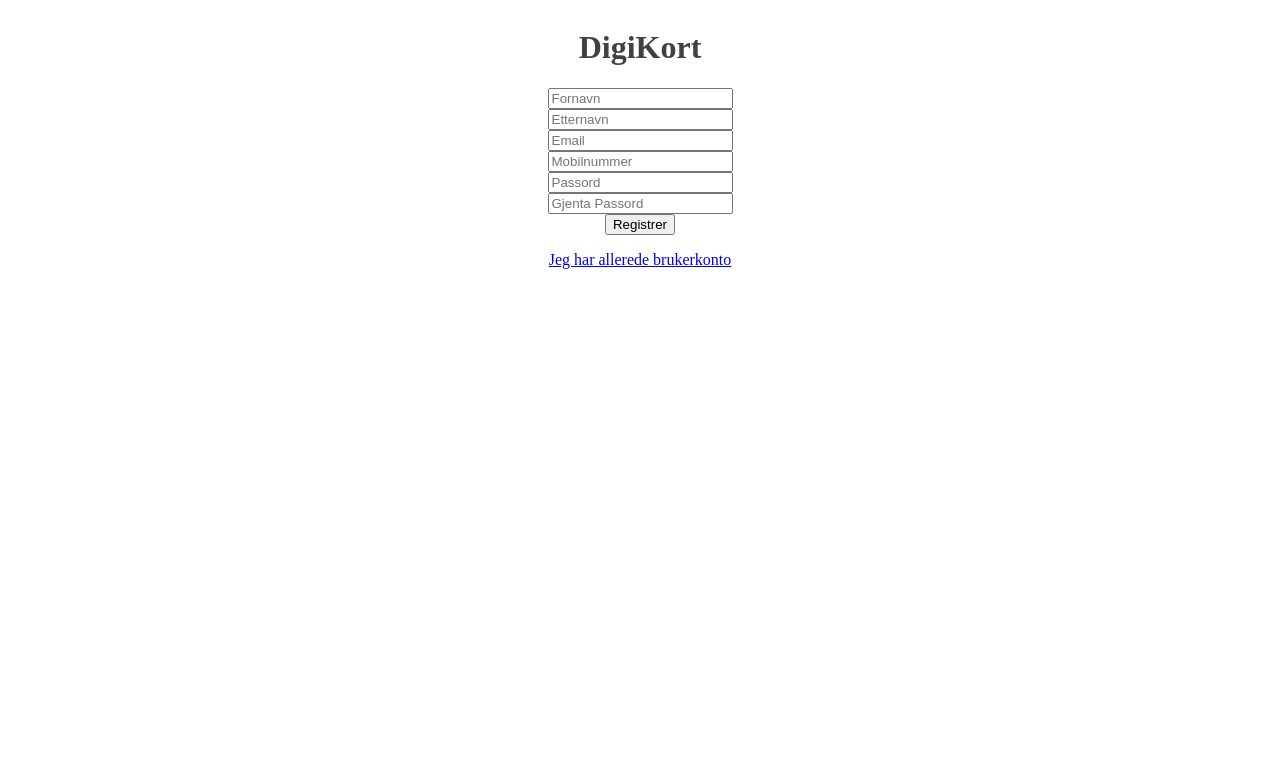
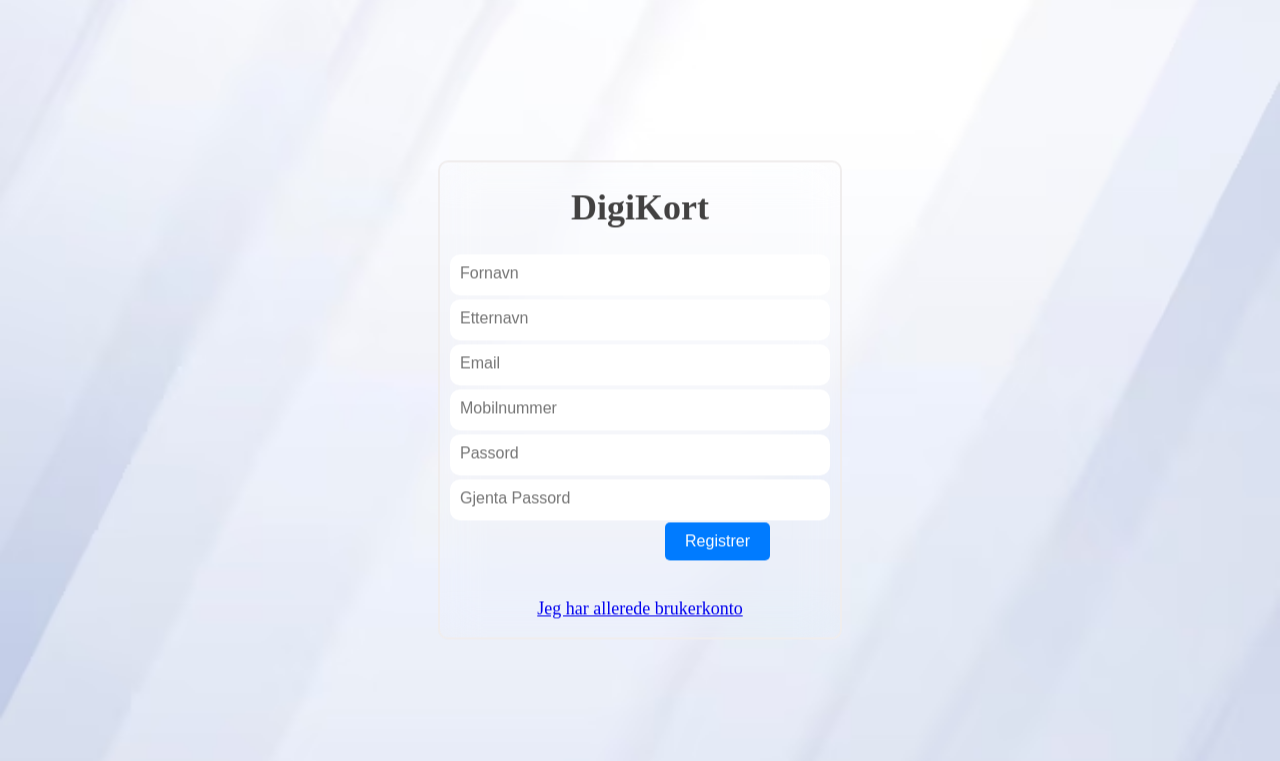
Before and after one commit to vikhok/digikort, a PHP site: page /pages/Registrer-konto.php in a window 1280 px wide. Shown: the top 761 px of the page. Run offline with PHP 8.4, Linux system fonts and the light colour scheme; some libraries are stand-ins or nearby versions.

Commit message:
Merge styling-dokuments and html-cleanup

```diff
--- a/pages/Registrer-konto.php
+++ b/pages/Registrer-konto.php
@@ -4,7 +4,7 @@
     <meta charset="UTF-8">
     <meta http-equiv="X-UA-Compatible" content="IE=edge">
     <meta name="viewport" content="width=device-width, initial-scale=1.0">
-    <link rel="stylesheet" href="styling/Styles-registrer-konto.css">
+    <link rel="stylesheet" href="styling/Styles-login.css">
     <link rel="stylesheet" href="fonts/fontawesome-free-6.3.0-web/fontawesome.min.css">
     <link rel="stylesheet" href="https://cdnjs.cloudflare.com/ajax/libs/font-awesome/6.3.0/css/all.min.css" integrity="sha512-SzlrxWUlpfuzQ+pcUCosxcglQRNAq/DZjVsC0lE40xsADsfeQoEypE+enwcOiGjk/bSuGGKHEyjSoQ1zVisanQ==" crossorigin="anonymous" referrerpolicy="no-referrer"/>
     <title>Registrer</title>
@@ -18,29 +18,13 @@
         <div class="digikort-heading">
             <h1>DigiKort</h1>
         </div>
-
-        <div class="firstname-form">
-            <input type="text" class="form-control" placeholder="Fornavn" required>
-        </div>
-
-        <div class="surname-form">
-            <input type="text" class="form-control" placeholder="Etternavn" required>
-        </div>
-
-        <div class="email-register-form">
-            <input type="text" class="form-control" placeholder="Email" required>
-        </div>
-
-        <div class="phonenumber-form">
-            <input type="tel" class="form-control" placeholder="Mobilnummer" required>
-        </div>
-
-        <div class="register-password-form">
-            <input type="password" class="form-control" placeholder="Passord" required>
-        </div>
-
-        <div class="confirm-password-form">
-            <input type="password" class="form-control" placeholder="Gjenta Passord" required>
+        <div class="form-control">
+            <input class="firstname-form" type="text"  placeholder="Fornavn" required>
+            <input class="surname-form" type="text"  placeholder="Etternavn" required>
+            <input class="email-register-form" type="text"  placeholder="Email" required>
+            <input class="phonenumber-form" type="tel"  placeholder="Mobilnummer" required>
+            <input class="register-password-form" type="password"  placeholder="Passord" required>
+            <input class="confirm-password-form" type="password"  placeholder="Gjenta Passord" required>
         </div>
 
         <div>
--- a/pages/login.php
+++ b/pages/login.php
@@ -4,7 +4,7 @@
     <meta charset="UTF-8">
     <meta http-equiv="X-UA-Compatible" content="IE=edge">
     <meta name="viewport" content="width=device-width, initial-scale=1.0">
-    <link rel="stylesheet" href="styling/styles.css">
+    <link rel="stylesheet" href="styling/styles-login.css">
     <link rel="stylesheet" href="fonts/fontawesome-free-6.3.0-web/fontawesome.min.css">
     <link rel="stylesheet" href="https://cdnjs.cloudflare.com/ajax/libs/font-awesome/6.3.0/css/all.min.css" integrity="sha512-SzlrxWUlpfuzQ+pcUCosxcglQRNAq/DZjVsC0lE40xsADsfeQoEypE+enwcOiGjk/bSuGGKHEyjSoQ1zVisanQ==" crossorigin="anonymous" referrerpolicy="no-referrer"/>
     <title>Login</title>
--- a/pages/styling/Styles-login.css
+++ b/pages/styling/Styles-login.css
@@ -20,7 +20,7 @@ body {
     text-align: left;
 }
 
-.email-form, .password-form{
+.email-form, .password-form, .firstname-form{
     position: relative;
     width: 90%;
     border-bottom: 1px solid #414242;
@@ -37,12 +37,12 @@ body {
 }
 
 
-input[type=text], input[type=password] {
-    width: 100%;
+input[type=text], input[type=password], input[type=tel] {
+    width: 90%;
     border-radius: 10px;
-    padding: 20px 10px 10px;
+    padding: 10px 10px 13px;
     margin: 2px 0px;
-    background: transparent;
+    background: white;
     border: none;
     outline: none;
     font-size: medium;
--- a/pages/styling/Styles-registrer-konto.css
+++ /dev/null
@@ -1,20 +0,0 @@
-body {
-    display: flex;
-    justify-content: center;
-    align-items: center;
-    text-align: center;
-    background-size: cover;
-    -webkit-background-size: cover;
-    -moz-background-size: cover;
-    -o-background-size: cover;
-    background-position: center;
-}
-
-.digikort-heading {
-    text-align: center;
-    color: rgb(66, 65, 65)
-}
-
-.registrer-container {
-    text-align: left;
-}
```
